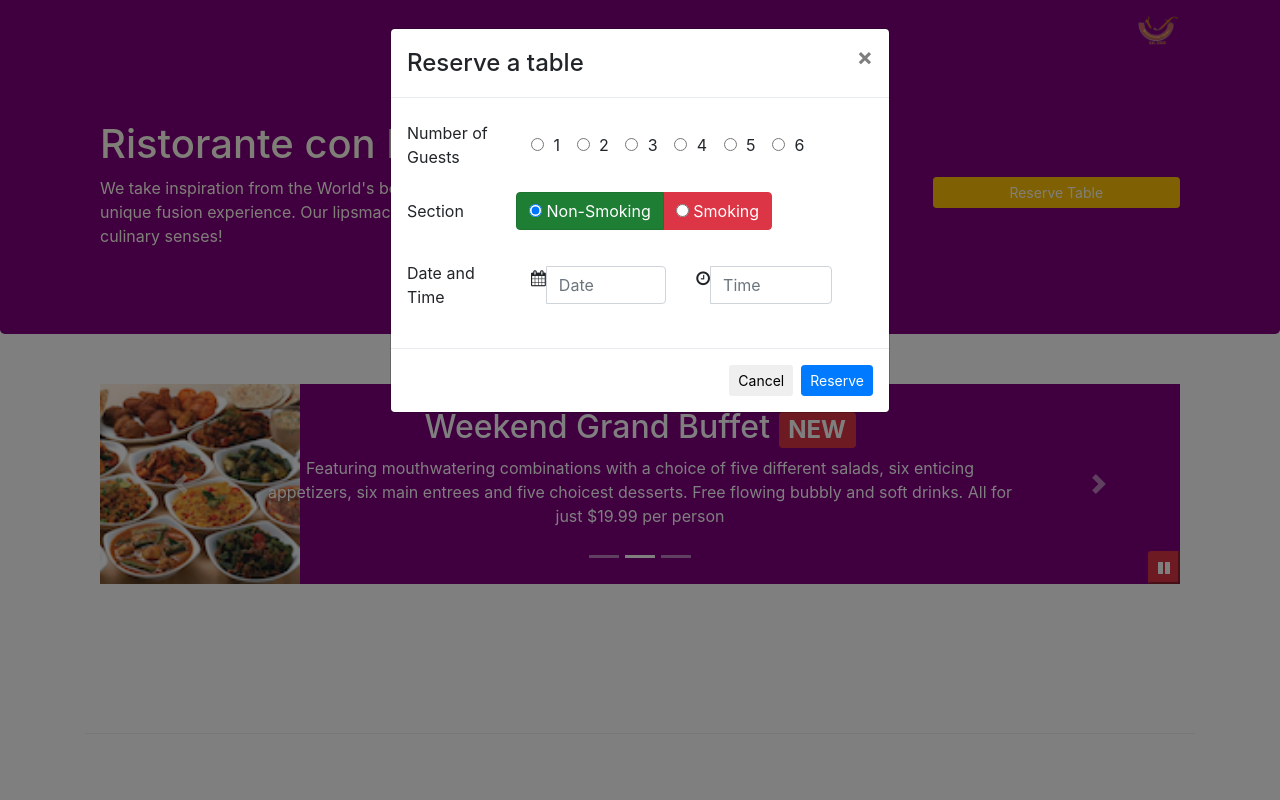
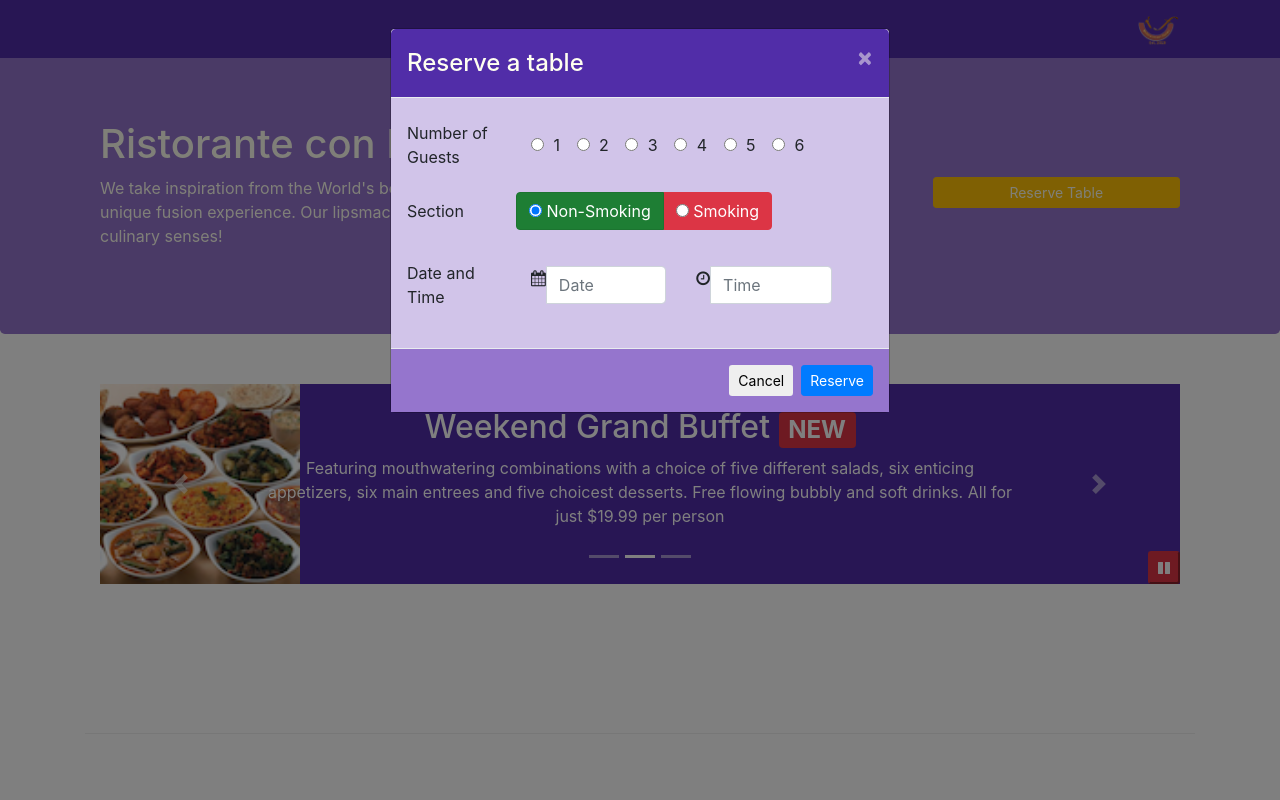
Before and after one commit to sivaneshl/fullstack, a website: page index.html in a window 1280 px wide. Both pictures are taken after a click on the button "Reserve Table". Shown: the top 800 px of the page. Drawn offline with nearby package versions, Linux system fonts and the light colour scheme.

Commit message:
bootstrap replacing data-* attributes with javascript for enabling modal

```diff
--- a/css/styles.scss
+++ b/css/styles.scss
@@ -1,8 +1,12 @@
 // color variables
 $lt-grey: #ddd;
-$background-dark: #800080;
-$background-light: #800080;
-$background-pale: #ffccff;
+// $background-dark: #800080;
+// $background-light: #800080;
+// $background-pale: #ffccff;
+$background-dark: #512DA8;
+$background-light: #9575CD;
+$background-pale: #D1C4E9;
+$white-text: ivory;
 
 // height variables
 $carousel-item-height: 200px;
@@ -31,7 +35,7 @@ $carousel-item-height: 200px;
 .jumbotron {
   @include zero-margin(70px, 30px, 70px, 30px);
   background-color: $background-light;
-  color: ivory;
+  color: $white-text;
 }
 
 address{
@@ -74,3 +78,19 @@ body{
   position: absolute;
   bottom: 0px;
 }
+
+.modal-header {
+  color: $white-text;
+  background-color: $background-dark;
+  .close {
+    color: $white-text;
+  }
+}
+
+.modal-body {
+  background-color: $background-pale;
+}
+
+.modal-footer {
+  background-color: $background-light;
+}
--- a/index.html
+++ b/index.html
@@ -33,8 +33,10 @@
               </ul>
               <!-- <span class="navbar-text"> -->
               <ul class="navbar-nav">
-                <li class="nav-item active">
-                  <a class="nav-link" data-target="#loginmodal" data-toggle="modal"><span class="fa fa-sign-in"></span> Login</a>
+                <li class="nav-item active" id="loginnavitem">
+                  <!-- removed the below in the <a tag to enable modal using javascript
+                  data-target="#loginmodal" data-toggle="modal"-->
+                  <a class="nav-link" href="#login"><span class="fa fa-sign-in"></span> Login</a>
                 </li>
               </ul>
               <!-- </span> -->
@@ -94,8 +96,10 @@
                     data-toggle="tooltip" data-html="true"
                     title="Or call us at<br><strong>+999 12345678</strong>"
                     data-placement="bottom">Reserve Table</a> -->
-                  <a class="btn btn-warning btn-block btn-sm" role="button"
-                    data-target="#reservemodal" data-toggle="modal">Reserve Table</a>
+                  <a class="btn btn-warning btn-block btn-sm" role="button" id="reservebtn">
+                    <!-- removing this to enable the modal using javascript
+                    data-target="#reservemodal" data-toggle="modal" -->
+                    Reserve Table</a>
                 </div>
             </div>
         </div>
--- a/js/scripts.js
+++ b/js/scripts.js
@@ -34,3 +34,12 @@
     }
   });
 });
+
+// enable loginmodal using javascript (replacing data-* attrbutes in the nav item)
+$('#loginnavitem a[href="#login"]').click(function(){
+  $('#loginmodal').modal('show');
+});
+
+$('#reservebtn').click(function(){
+  $('#reservemodal').modal('show');
+});
```
Also changed, not shown: css/styles.css. Lines whose indentation alone changed are shown as unchanged.
